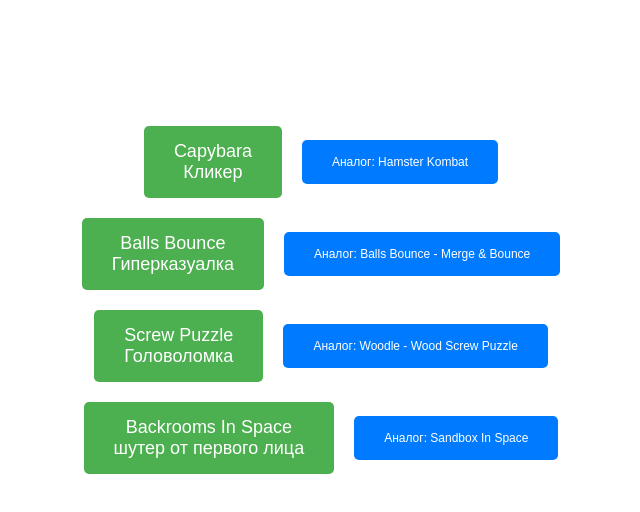
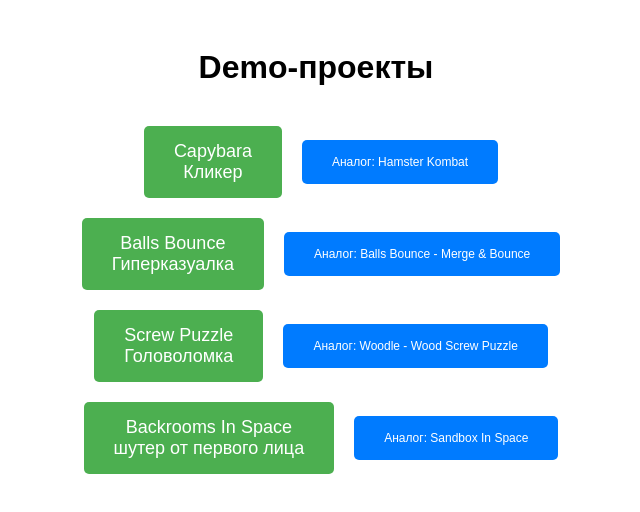
Before and after one commit to Getims/getims.github.io, a plain HTML site: page index.html in a window 1280 px wide. Shown: the whole page, without its empty margins (324-964 px from the left). Drawn offline with Linux system fonts and the light colour scheme.

Commit message:
Update index.html

```diff
--- a/index.html
+++ b/index.html
@@ -14,7 +14,6 @@
     }
 
     h1 {
-      color: white; /* Белый текст заголовка */
       margin-bottom: 30px; /* Отступ снизу */
     }
 
```
